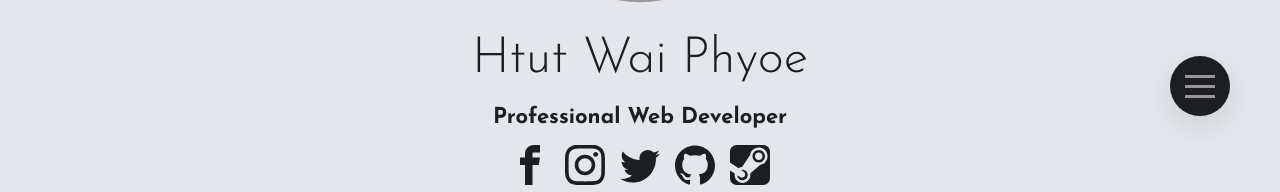
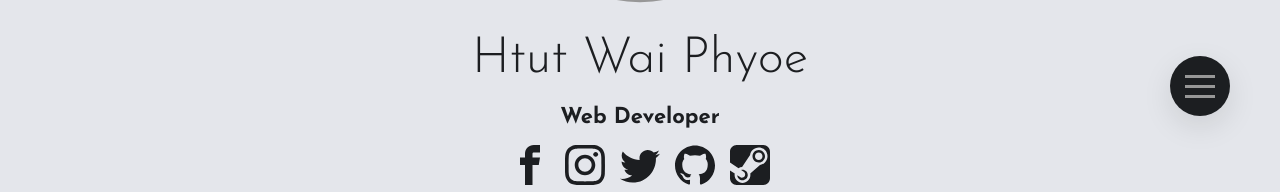
Before and after one commit to htutwaiphyoe/learning-repo-14, a website: page index.html in a window 1280 px wide. Shown: the part 634-826 px from the top of the page. Drawn offline with nearby package versions, Linux system fonts and the light colour scheme.

Commit message:
Updaing Bio

```diff
--- a/index.html
+++ b/index.html
@@ -12,7 +12,7 @@
       content="Here is my pofolio with some special attributes and skills"
     />
     <meta name="author" content="Htut Wai Phyoe" />
-    <title>Htut Wai Phyoe | Developer</title>
+    <title>Htut Wai Phyoe</title>
     <link rel="shortcut icon" href="/img/photo/logo.png" />
     <link
       rel="stylesheet"
@@ -100,7 +100,7 @@
       </section>
       <section class="profile js--section--about">
         <h1 class="profile__name">Htut Wai Phyoe</h1>
-        <h5>Professional Web Developer</h5>
+        <h5>Web Developer</h5>
         <ul class="profile__list">
           <li class="profile__item">
             <a href="https://www.facebook.com/real.hwp/" class="profile__link">
```
